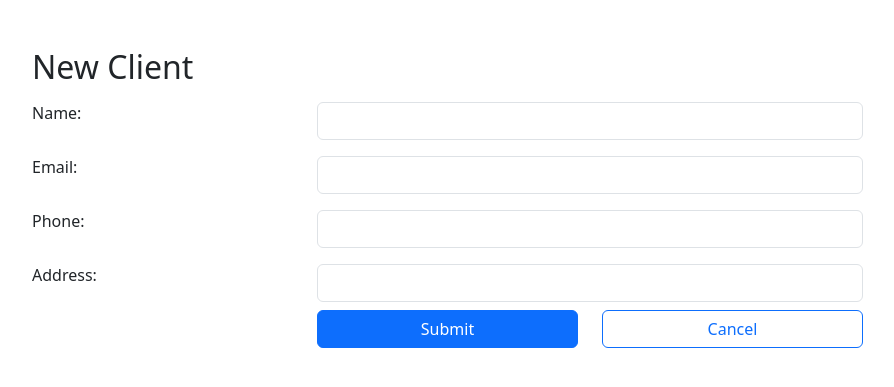
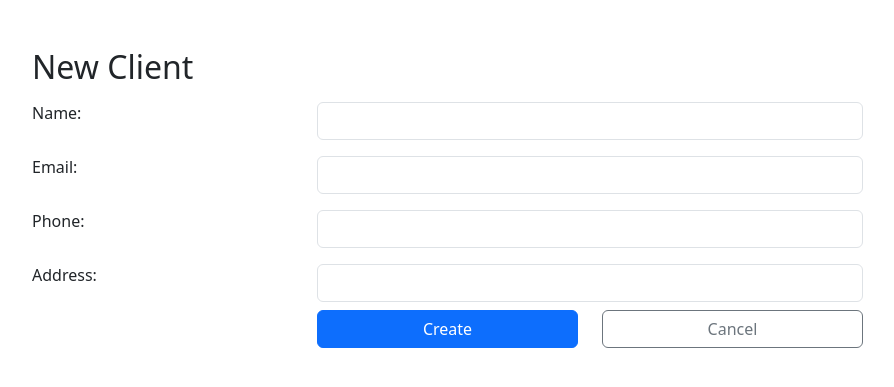
Before and after one commit to NBru-cee/PHPMyshop, a PHP site: page /create.php in a window 1280 px wide. Shown: the top 387 px of the page, without its empty margins (50-944 px from the left). Run offline with PHP 8.4, Linux system fonts and the light colour scheme.

Commit message:
changed styles

```diff
--- a/create.php
+++ b/create.php
@@ -175,12 +175,12 @@
                               type="submit"
                               class="btn btn-primary"
                          >
-                         Submit
+                         Create
                     </button>
                     </div>
                     <div class="col-sm-3 d-grid">
                          <a
-                              class="btn btn-outline-primary" href="/myshop/index.php"
+                              class="btn btn-outline-secondary" href="/myshop/index.php"
                               role="button"
                          >
                          Cancel
--- a/edit.php
+++ b/edit.php
@@ -211,7 +211,7 @@ role='alert'
                     </div>
                     <div class="col-sm-3 d-grid">
                          <a
-                         class="btn btn-outline-primary" href="/myshop/index.php"
+                         class="btn btn-outline-secondary" href="/myshop/index.php"
                          role="button"
                          >
                          Cancel
--- a/index.php
+++ b/index.php
@@ -10,7 +10,7 @@
 <body>
      <div class="container my-5">
           <h2 >List of Clients</h2>
-          <a href="/myshop/create.php" class="btn btn-primary">New Client</a>
+          <a href="/myshop/create.php" class="btn btn-secondary">New Client</a>
           <br>
           <table class="table">
                <thead>
@@ -66,7 +66,7 @@
                               <td>
                                    <a
                                         href='/myshop/edit.php?id=$row[id]'
-                                        class='btn btn-primary btn-sm'
+                                        class='btn btn-info btn-sm'
                                    >
                                         Edit
                                    </a>
```
